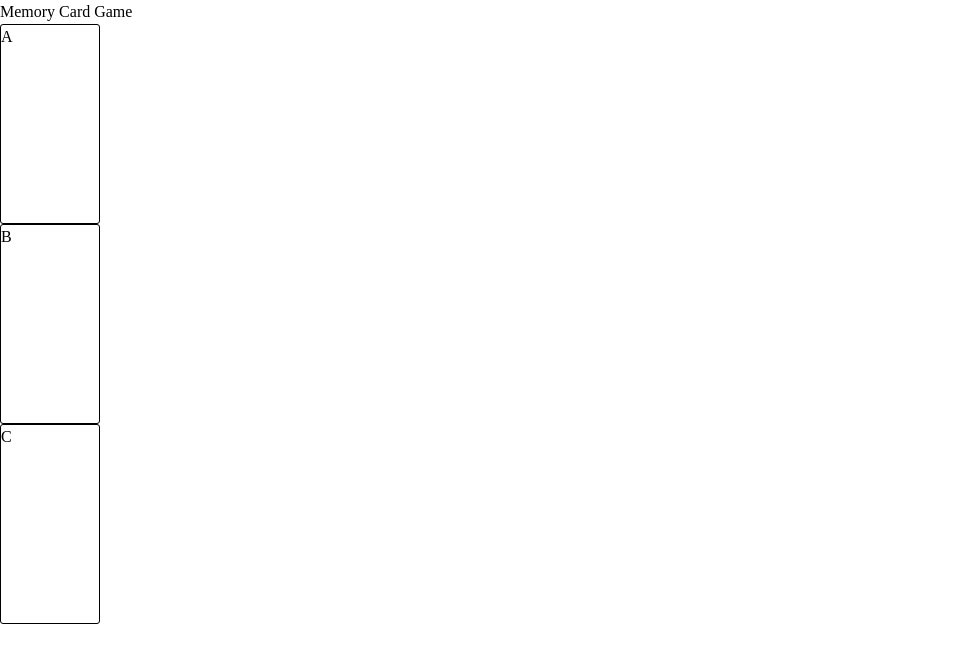
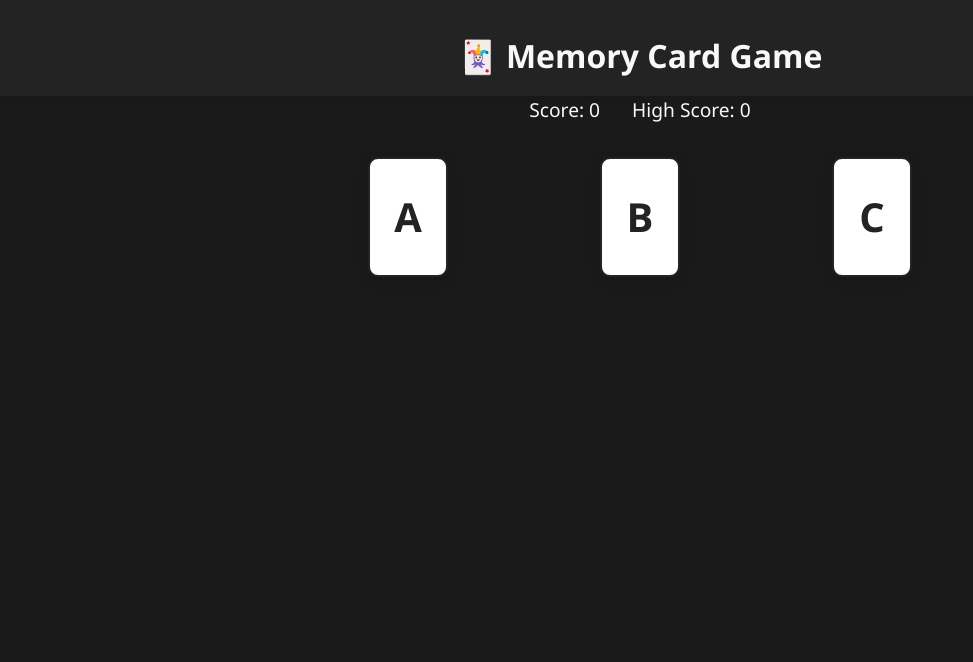
Before and after one commit to UniqualID/memorycard, a React (Vite) app: page / in a window 1280 px wide. Shown: the top 662 px of the page, without its empty margins (0-973 px from the left). Built offline with nearby package versions, Linux system fonts and the light colour scheme.

Commit message:
mysterious copilot animation

```diff
--- a/src/App.css
+++ b/src/App.css
@@ -51,37 +51,129 @@ button, input[type="submit"], input[type="reset"] {
 	outline: inherit;
 }
 
-.card {
-	width: 100px;
-	height: 200px;
-	border: 1px solid black;
-	border-radius: 3px;
-	transition: scale 100ms ease-in;
+body {
+    background: #1a1a1a;
+    color: #f8f8f8;
+    font-family: 'Segoe UI', Arial, sans-serif;
+    margin: 0;
+    min-height: 100vh;
 }
 
-.card:hover {
-	scale: 1.1;
+.header {
+    text-align: center;
+    padding: 2rem 0 1rem 0;
+    background: #232323;
+    box-shadow: 0 2px 8px rgba(0,0,0,0.1);
+}
+
+.infobox {
+    display: flex;
+    justify-content: center;
+    gap: 2rem;
+    font-size: 1.2rem;
+    margin-bottom: 2rem;
+}
+
+.card-row {
+    display: flex;
+    justify-content: center;
+    gap: 2rem;
+    margin-top: 2rem;
+    position: relative;
+    min-height: 140px;
+}
+
+.card-outer {
+    position: relative;
+    width: 80px;
+    height: 120px;
+    perspective: 600px;
+    transition: transform 0.6s cubic-bezier(.4,2,.6,1);
+    transform:
+        translateY(var(--deal-y, 0px))
+        translateX(var(--deal-x, 0px));
+}
+
+.card-inner {
+    width: 100%;
+    height: 100%;
+    position: absolute;
+    transition: transform 0.6s cubic-bezier(.4,2,.6,1);
+    transform-style: preserve-3d;
+    cursor: pointer;
+}
+
+.card-inner.flipped {
+    transform: rotateY(180deg);
+}
+
+.card-face {
+    width: 100%;
+    height: 100%;
+    border-radius: 10px;
+    box-shadow: 0 4px 16px rgba(0,0,0,0.15);
+    position: absolute;
+    backface-visibility: hidden;
+    display: flex;
+    align-items: center;
+    justify-content: center;
+    font-size: 2.5rem;
+    font-weight: bold;
+    user-select: none;
+}
+
+.card-back {
+    background: linear-gradient(135deg, #4361ee 60%, #232323 100%);
+    color: #fff;
+    border: 2px solid #fff;
+}
+
+.card-front {
+    background: white;
+    color: #232323;
+    border: 2px solid #232323;
+    transform: rotateY(180deg);
+}
+
+.status-message {
+    text-align: center;
+    margin-top: 3rem;
+    font-size: 2rem;
+    color: #ffd700;
 }
 
 .modal {
-	position: fixed;
-	top: 0;
-	left: 0;
-	width: 100%;
-	height: 100%;
-	background-color: rgba(0, 0, 0, 0.5);
-	display: flex;
-	justify-content: center;
-	align-items: center;
-	z-index: 1000;
+    position: fixed;
+    top: 0; left: 0; right: 0; bottom: 0;
+    background: rgba(0,0,0,0.7);
+    display: flex;
+    align-items: center;
+    justify-content: center;
+    z-index: 1000;
 }
 
-.modal-content {
-	background-color: var(--base-clr);
-	border-radius: 10px;
-	padding: 20px;
-	box-shadow: var(--box-shadow);
-	width: 90%;
-	max-width: 500px;
-	border: 1px solid var(--line-clr);
+.modal-box {
+    background: #232323;
+    color: #fff;
+    padding: 2rem 3rem;
+    border-radius: 16px;
+    box-shadow: 0 8px 32px rgba(0,0,0,0.3);
+    text-align: center;
 }
+
+.modal-box button {
+    margin-top: 1.5rem;
+    padding: 0.7rem 2rem;
+    font-size: 1.1rem;
+    border: none;
+    border-radius: 8px;
+    background: #ffd700;
+    color: #232323;
+    font-weight: bold;
+    cursor: pointer;
+    transition: background 0.2s;
+}
+
+.modal-box button:hover {
+    background: #ffe066;
+}
--- a/src/App.jsx
+++ b/src/App.jsx
@@ -1,57 +1,126 @@
-import { useState } from 'react';
+import { useState, useEffect } from 'react';
 import './reset.css';
 import './App.css';
 
+const CARDS = ['A', 'B', 'C'];
+
 function App() {
     const [selectedCards, setSelectedCards] = useState(new Set());
-    const [gameState, setGameState] = useState('playing'); // 'playing', 'won', 'lost'
+    const [gameState, setGameState] = useState('playing');
     const [score, setScore] = useState(0);
+    const [showModal, setShowModal] = useState(false);
+    const [highScore, setHighScore] = useState(0);
+    const [dealt, setDealt] = useState(false);
+    const [flipped, setFlipped] = useState([false, false, false]);
 
-    const handleCardClick = (card) => {
+    useEffect(() => {
+        // Start with all cards face down and stacked
+        setDealt(false);
+        setFlipped([false, false, false]);
+        if (gameState === 'playing') {
+            // Deal cards after a short delay
+            setTimeout(() => {
+                setDealt(true);
+                // Flip each card with a stagger
+                CARDS.forEach((_, i) => {
+                    setTimeout(() => {
+                        setFlipped(f => {
+                            const arr = [...f];
+                            arr[i] = true;
+                            return arr;
+                        });
+                    }, 400 + i * 250);
+                });
+            }, 400);
+        }
+    }, [gameState]);
+
+    useEffect(() => {
+        if (gameState === 'won') {
+            setHighScore((prev) => Math.max(prev, score + 1));
+        }
+    }, [gameState, score]);
+
+    useEffect(() => {
+        if (gameState === 'won' || gameState === 'lost') {
+            setShowModal(false);
+            const timer = setTimeout(() => setShowModal(true), 2000);
+            return () => clearTimeout(timer);
+        } else {
+            setShowModal(false);
+        }
+    }, [gameState]);
+
+    const handleCardClick = (card, idx) => {
         if (gameState !== 'playing') return;
+        if (!flipped[idx]) return; // Ignore clicks before flip
 
         if (selectedCards.has(card)) {
-            // Card already selected, lose
             setGameState('lost');
             return;
         }
 
         if (score + 1 === 3) {
-            // All cards matched, win
             setGameState('won');
             return;
         }
 
-        // Select the card
         setSelectedCards(new Set([...selectedCards, card]));
         setScore(score + 1);
     };
 
+    const handlePlayAgain = () => {
+        setSelectedCards(new Set());
+        setGameState('playing');
+        setScore(0);
+        setShowModal(false);
+    };
+
     return (
         <>
-            {gameState === 'playing' ? (
-                <>
-                    <nav>Memory Card Game</nav>
-                    <main>
-                        <div className="card" onClick={() => handleCardClick('A')}>A</div>
-                        <div className="card" onClick={() => handleCardClick('B')}>B</div>
-                        <div className="card" onClick={() => handleCardClick('C')}>C</div>
-                    </main>
-                </>
-            ) : (
+            <header className="header">
+                <h1>🃏 Memory Card Game</h1>
+            </header>
+            <div className="infobox">
+                <span>Score: {score}</span>
+                <span>High Score: {highScore}</span>
+            </div>
+            {gameState === 'playing' && (
+                <main>
+                    <div className="card-row">
+                        {CARDS.map((card, i) => (
+                            <div
+                                key={card}
+                                className={`card-outer`}
+                                style={{
+                                    '--deal-x': dealt ? `${(i - 1) * 120}px` : '0px',
+                                    '--deal-y': dealt ? '0px' : '-80px',
+                                    zIndex: 10 - i,
+                                }}
+                            >
+                                <div
+                                    className={`card-inner${flipped[i] ? ' flipped' : ''}`}
+                                    onClick={() => handleCardClick(card, i)}
+                                >
+                                    <div className="card-face card-back" />
+                                    <div className="card-face card-front">{card}</div>
+                                </div>
+                            </div>
+                        ))}
+                    </div>
+                </main>
+            )}
+            {(gameState === 'won' || gameState === 'lost') && !showModal && (
+                <div className="status-message">
+                    <h2>{gameState === 'won' ? 'You Won!' : 'You Lost!'}</h2>
+                </div>
+            )}
+            {showModal && (
                 <div className="modal">
                     <div className="modal-box">
                         <h2>{gameState === 'won' ? 'You Won!' : 'You Lost!'}</h2>
                         <p>Your score: {score}</p>
-                        <button
-                            onClick={() => {
-                                setSelectedCards(new Set());
-                                setGameState('playing');
-                                setScore(0);
-                            }}
-                        >
-                            Play Again
-                        </button>
+                        <button onClick={handlePlayAgain}>Play Again</button>
                     </div>
                 </div>
             )}
```
